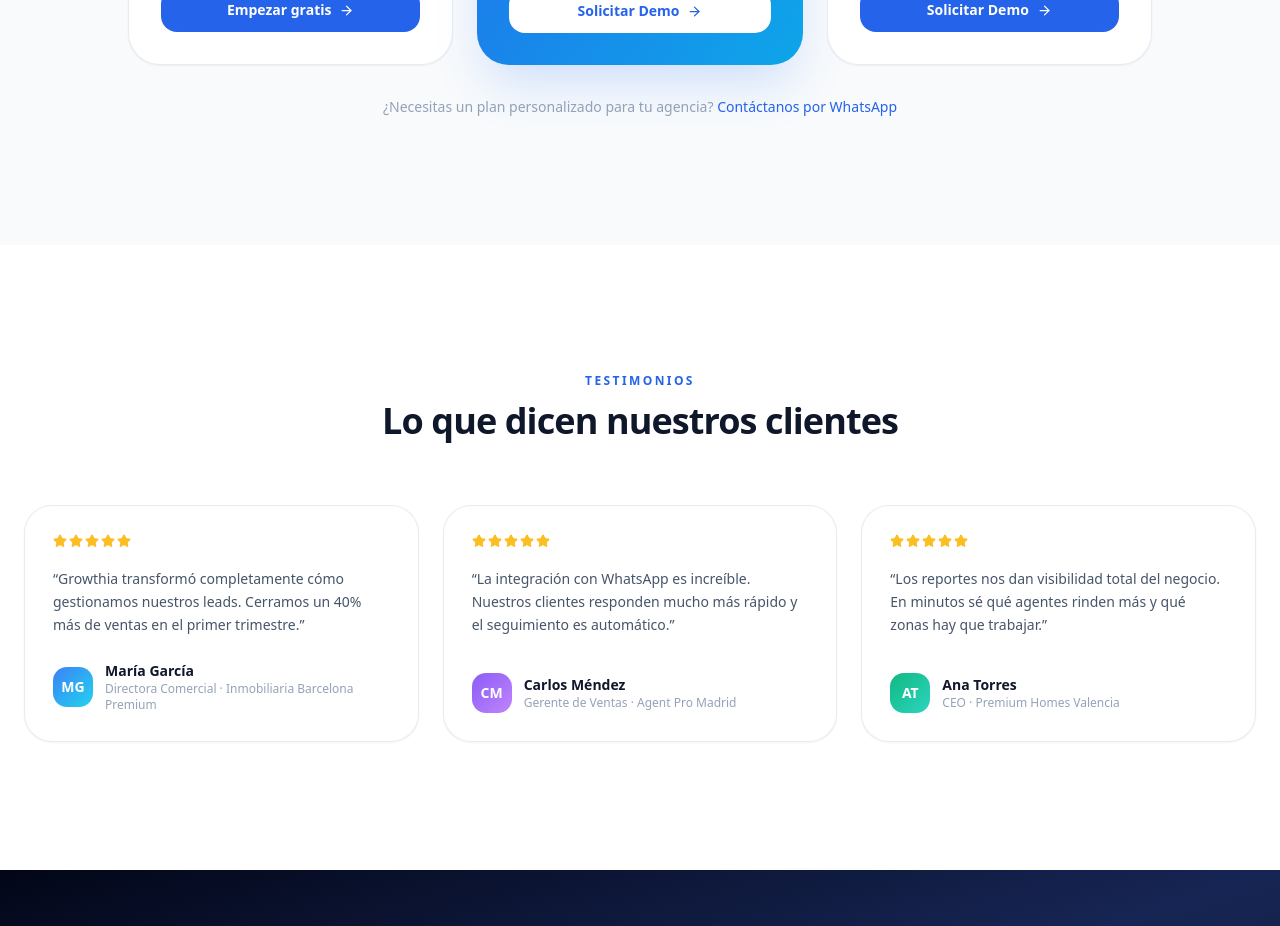
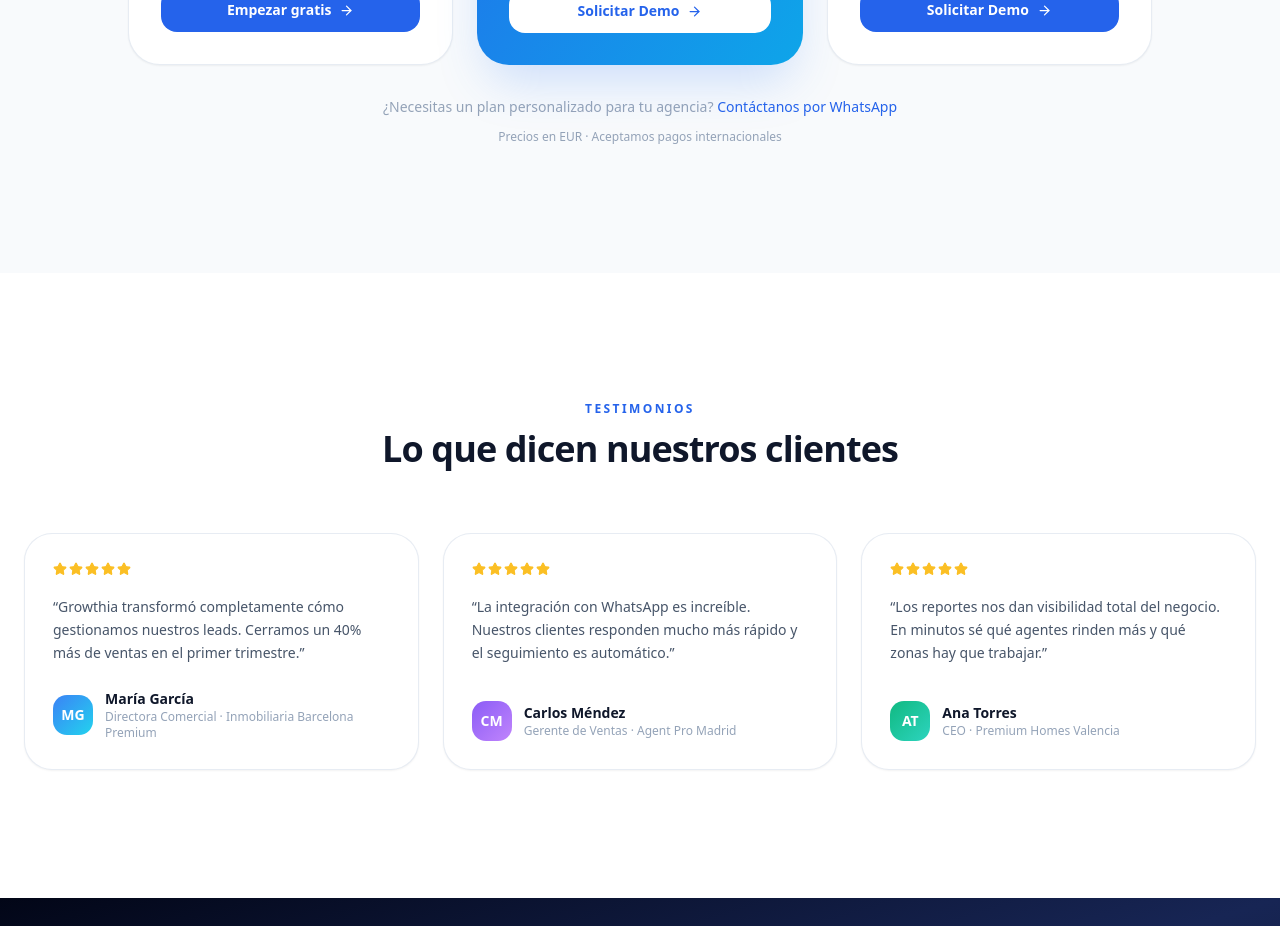
Before and after one commit to growthia4000-bit/Marco-Andres, a Next.js app: page / in a window 1280 px wide. Shown: the part 2720-3646 px from the top of the page. Built offline with nearby package versions, Linux system fonts and the light colour scheme; no server answers.

Commit message:
Add EUR payment note below pricing plans (i18n es/en/it)

```diff
--- a/src/app/page.tsx
+++ b/src/app/page.tsx
@@ -298,6 +298,7 @@ export default function LandingPage() {
               {t('landing.pricing.contactUs')}
             </a>
           </p>
+          <p className="mt-3 text-center text-xs text-slate-400">{t('landing.pricing.eurNote')}</p>
         </div>
       </section>
 
--- a/src/i18n/messages/en.ts
+++ b/src/i18n/messages/en.ts
@@ -1295,6 +1295,7 @@ cta: {
       perMonth: '/mo',
       customPlan: 'Need a custom plan for your agency?',
       contactUs: 'Contact us on WhatsApp',
+      eurNote: 'Prices in EUR · We accept international payments',
       starter: {
         desc: 'For independent agents who want to get organized from day one.',
         f1: '1 user', f2: 'Up to 50 properties', f3: 'Lead pipeline',
--- a/src/i18n/messages/es.ts
+++ b/src/i18n/messages/es.ts
@@ -1550,6 +1550,7 @@ source: {
       perMonth: '/mes',
       customPlan: '¿Necesitas un plan personalizado para tu agencia?',
       contactUs: 'Contáctanos por WhatsApp',
+      eurNote: 'Precios en EUR · Aceptamos pagos internacionales',
       starter: {
         desc: 'Para agentes independientes que quieren organizarse desde el día uno.',
         f1: '1 usuario', f2: 'Hasta 50 propiedades', f3: 'Pipeline de leads',
--- a/src/i18n/messages/it.ts
+++ b/src/i18n/messages/it.ts
@@ -1295,6 +1295,7 @@ cta: {
       perMonth: '/mese',
       customPlan: 'Hai bisogno di un piano personalizzato per la tua agenzia?',
       contactUs: 'Contattaci su WhatsApp',
+      eurNote: 'Prezzi in EUR · Accettiamo pagamenti internazionali',
       starter: {
         desc: 'Per agenti indipendenti che vogliono organizzarsi fin dal primo giorno.',
         f1: '1 utente', f2: 'Fino a 50 proprietà', f3: 'Pipeline lead',
```
